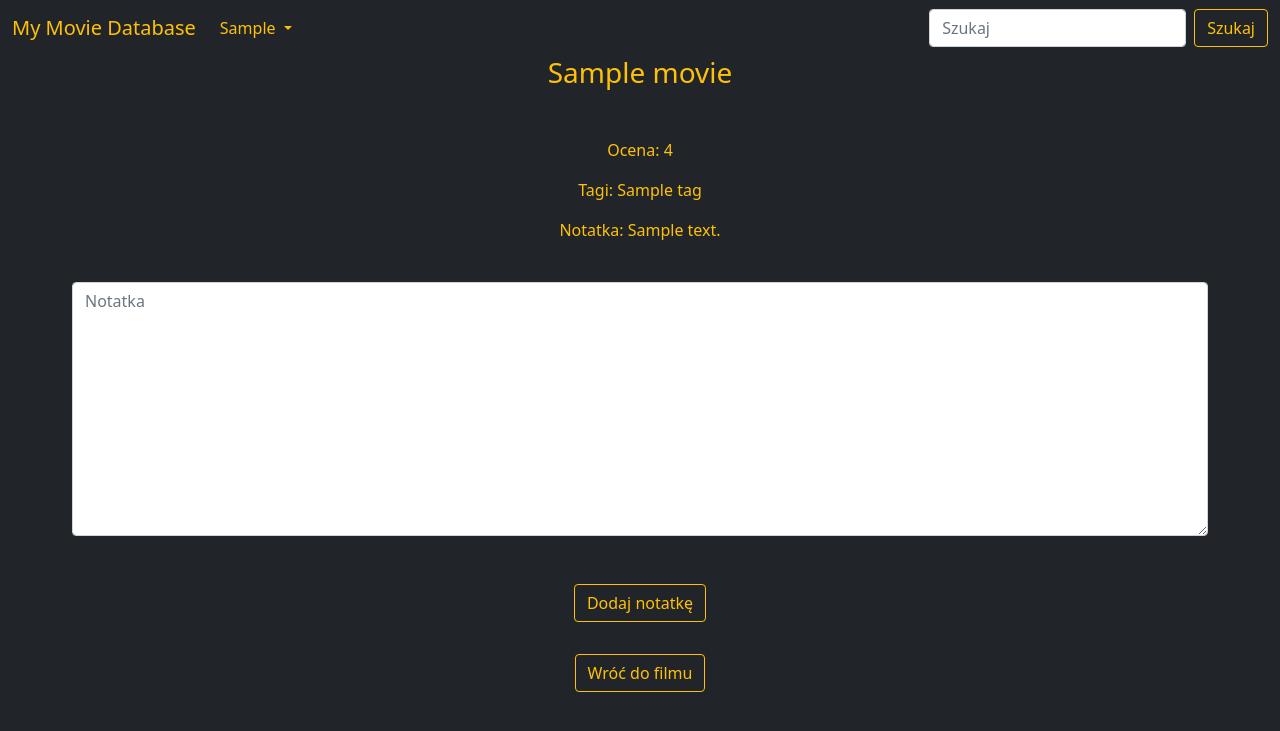
After one commit to mmiasojedow/MyMovieDatabase, a Django app: page /movie-note/1/ in a window 1280 px wide. The commit adds this page. Shown: the top 731 px of the page. Run offline with Django 3.2, Linux system fonts and the light colour scheme; a user stored in the database is signed in; tables that the repository leaves empty hold one stand-in row (values such as "Sample post").

Commit message:
movie and tags functionalities added

```diff
--- /dev/null
+++ b/main_app/forms.py
@@ -0,0 +1,20 @@
+from django import forms
+from main_app.models import Movie, Tag
+
+
+class MovieNoteForm(forms.ModelForm):
+    class Meta:
+        model = Movie
+        fields = ['note']
+        widgets = {
+            'note': forms.Textarea(attrs={'placeholder': 'Notatka', 'class': "form-control"}),
+        }
+
+
+class TagForm(forms.ModelForm):
+    class Meta:
+        model = Tag
+        fields = ['name']
+        widgets = {
+            'name': forms.TextInput(attrs={'placeholder': 'Nazwa', 'class': "form-control"}),
+        }
--- a/main_app/models.py
+++ b/main_app/models.py
@@ -1,13 +1,11 @@
 from django.conf import settings
 from django.db import models
-
-# Create your models here.
 
 
 class Movie(models.Model):
     title = models.CharField(max_length=128)
     rating = models.IntegerField()
-    link = models.URLField(max_length=200, unique=True)
+    link = models.URLField(max_length=200)
     note = models.TextField(null=True, blank=True)
     tags = models.ManyToManyField('Tag')
     user = models.ForeignKey(settings.AUTH_USER_MODEL,
--- a/main_app/scraper.py
+++ b/main_app/scraper.py
@@ -22,8 +22,9 @@ def get_movies(soup, user):
         link = "https://www.imdb.com" + \
             movie.find(
                 "h3", attrs={"class": "lister-item-header"}).find("a")["href"]
-        Movie.objects.create(title=title, rating=rating,
-                             link=link, user_id=user.id)
+        if Movie.objects.filter(title=title, user=user).count() == 0:
+            Movie.objects.create(title=title, rating=rating,
+                                 link=link, user_id=user.id)
 
 
 def get_next_url(soup):
--- a/main_app/templates/main_app/base.html
+++ b/main_app/templates/main_app/base.html
@@ -28,7 +28,7 @@
             </a>
             <ul class="dropdown-menu" aria-labelledby="navbarDropdown">
               {% if user.is_authenticated %}
-              <li><a class="dropdown-item" href="#">Tagi</a></li>
+              <li><a class="dropdown-item" href="{% url 'tag' %}">Tagi</a></li>
               <li><a class="dropdown-item" href="{% url 'sync' %}">Synchronizacja</a></li>
               <li>
                 <hr class="dropdown-divider">
@@ -41,12 +41,12 @@
             </ul>
           </li>
         </ul>
-        {% block form %}
+        {% if user.is_authenticated %}
         <form class="d-flex">
           <input class="form-control me-2" type="search" placeholder="Szukaj" aria-label="Search">
           <button class="btn btn-outline-warning" type="submit">Szukaj</button>
         </form>
-        {% endblock %}
+        {% endif %}
       </div>
     </div>
   </nav>
@@ -66,7 +66,7 @@
       {% for movie in movies  %}
       <tr>
         <th scope="row">{{ forloop.counter }}</th>
-        <td><a href='/'>{{ movie.title }}</a></td>
+        <td><a href="{% url 'movie' movie.pk %}">{{ movie.title }}</a></td>
         <td>{{ movie.rating }}</td>
         <td>{% for tag in movie.tags.all %} {{tag.name}} {% endfor %}</td>
       </tr>
--- /dev/null
+++ b/main_app/templates/main_app/movie_note.html
@@ -0,0 +1,27 @@
+{% extends 'main_app/base.html' %}
+{% block title %}{{ movie.title }}{% endblock %}
+{% block content %}
+<h3 class="text-center"><a href='{{movie.link}}' target="_blank">{{ movie.title }}</a></h3>
+
+<div class=' text-center m-lg-5'>
+    <p>Ocena: {{movie.rating}}</p>
+    <p><a href="{% url 'movie_tag' movie.pk %}">Tagi:</a> {% for tag in movie.tags.all %} {{tag.name}} {% endfor %}
+    </p>
+    <p><a href="{% url 'movie_note' movie.pk %}">Notatka:</a>
+        {% if movie.note %}{{ movie.note }}{% else %}Brak{% endif %}</p>
+
+
+    <form method="post">
+        {% csrf_token %}
+        <div class="form-group p-4">
+            {{form.note}}
+        </div>
+        <div class="form-group p-4">
+            <button type="submit" class="btn btn-outline-warning">Dodaj notatkę</button>
+        </div>
+        <div class="form-group p-2">
+            <a href="{% url 'movie' movie.pk %}"> <button class="btn btn-outline-warning">Wróć do filmu</button></a>
+        </div>
+    </form>
+</div>
+{% endblock %}
--- a/main_app/templates/main_app/sync.html
+++ b/main_app/templates/main_app/sync.html
@@ -1,6 +1,5 @@
 {% extends 'main_app/base.html' %}
 {% block title %}Synchronizacja{% endblock %}
-{% block form %}{% endblock %}
 {% block content %}
 <h3 class="text-center">Synchronizacja</h3>
 
--- a/main_app/views.py
+++ b/main_app/views.py
@@ -2,11 +2,14 @@ from django.contrib.auth import get_user_model
 from django.contrib.auth.mixins import LoginRequiredMixin
 from django.shortcuts import render, redirect
 from django.views import View
+from django.urls import reverse_lazy
+from django.views.generic.edit import DeleteView
 import requests
 from bs4 import BeautifulSoup
 
-from main_app.models import Movie
+from main_app.models import Movie, Tag
 from main_app.scraper import *
+from main_app.forms import MovieNoteForm, TagForm
 
 User = get_user_model()
 
@@ -30,8 +33,78 @@ class SyncView(LoginRequiredMixin, View):
     def post(self, request):
         user = request.user
         movies = len(Movie.objects.filter(user=user))
-        if movies > 0:
-            get_new_movies(user)
+        try:
+            if movies > 0:
+                get_new_movies(user)
+                return redirect('main')
+            else:
+                get_all_movies(user)
+                return redirect('main')
+        except:
+            return redirect('main')
+
+
+class MovieDetailView(LoginRequiredMixin, View):
+    def get(self, request, pk):
+        movie = Movie.objects.get(pk=pk)
+        return render(request, 'main_app/movie.html', {'movie': movie})
+
+
+class MovieTagView(LoginRequiredMixin, View):
+    def get(self, request, pk):
+        user = request.user
+        movie = Movie.objects.get(pk=pk)
+        tags = Tag.objects.filter(user=user)
+        return render(request, 'main_app/movie_tag.html', {'movie': movie, 'tags': tags})
+
+    def post(self, request, pk):
+        user = request.user
+        movie = Movie.objects.get(pk=pk)
+        tags = Tag.objects.filter(user=user)
+        chosen_tags = request.POST.getlist('tags')
+        new_tags = []
+        for tag in chosen_tags:
+            new_tags.append(Tag.objects.get(pk=tag))
+        movie.tags.set(new_tags)
+        return render(request, 'main_app/movie.html', {'movie': movie, 'tags': tags})
+
+
+class MovieNoteView(LoginRequiredMixin, View):
+    def get(self, request, pk):
+        movie = Movie.objects.get(pk=pk)
+        form = MovieNoteForm()
+        return render(request, 'main_app/movie_note.html', {'movie': movie, 'form': form})
+
+    def post(self, request, pk):
+        movie = Movie.objects.get(pk=pk)
+        form = MovieNoteForm(request.POST)
+        if form.is_valid():
+            note = form.cleaned_data['note']
+            movie.note = note
+            movie.save()
+        return render(request, 'main_app/movie.html', {'movie': movie, 'form': form})
+
+
+class TagView(LoginRequiredMixin, View):
+    def get(self, request):
+        user = request.user
+        tags = Tag.objects.filter(user=user)
+        form = TagForm()
+        return render(request, 'main_app/tag.html', {'tags': tags, 'form': form})
+
+    def post(self, request):
+        user = request.user
+        tags = Tag.objects.filter(user=user)
+        form = TagForm(request.POST)
+        if form.is_valid():
+            name = '#' + form.cleaned_data['name']
+            if Tag.objects.filter(name=name, user=user).count() == 0:
+                Tag.objects.create(user_id=user.id, name=name)
+            return render(request, 'main_app/tag.html', {'tags': tags, 'form': form})
         else:
-            get_all_movies(user)
-        return redirect('main')
+            return render(request, 'main_app/tag.html', {'tags': tags, 'form': form})
+
+
+class TagDeleteView(DeleteView):
+    model = Tag
+    success_url = reverse_lazy('tag')
--- a/moviedb_project/urls.py
+++ b/moviedb_project/urls.py
@@ -16,7 +16,7 @@ Including another URLconf
 from django.contrib import admin
 from django.urls import path
 
-from main_app.views import MainView, SyncView
+from main_app.views import MainView, SyncView, MovieDetailView, MovieTagView, MovieNoteView, TagView, TagDeleteView
 from user_app.views import RegisterView, LoginView, LogoutView
 
 urlpatterns = [
@@ -26,4 +26,10 @@ urlpatterns = [
     path('logout/', LogoutView.as_view(), name='logout'),
     path('register/', RegisterView.as_view(), name='register'),
     path('sync/', SyncView.as_view(), name='sync'),
+    path('movie/<int:pk>/', MovieDetailView.as_view(), name='movie'),
+    path('movie-tags/<int:pk>/', MovieTagView.as_view(), name='movie_tags'),
+    path('movie-note/<int:pk>/', MovieNoteView.as_view(), name='movie_note'),
+    path('tag/', TagView.as_view(), name='tag'),
+    path('tag/<pk>/delete/', TagDeleteView.as_view(), name='tag_delete'),
+
 ]
--- a/user_app/templates/user_app/login.html
+++ b/user_app/templates/user_app/login.html
@@ -1,6 +1,5 @@
 {% extends 'main_app/base.html' %}
 {% block title %}Logowanie{% endblock %}
-{% block form %}{% endblock %}
 {% block content %}
 <h3 class="text-center">{{ header }}</h3>
 
--- a/user_app/templates/user_app/register.html
+++ b/user_app/templates/user_app/register.html
@@ -1,6 +1,5 @@
 {% extends 'main_app/base.html' %}
 {% block title %}Rejestracja{% endblock %}
-{% block form %}{% endblock %}
 {% block content %}
 <h3 class="text-center">Zarejestruj się</h3>
 
```
Also changed, not shown: main_app/templates/main_app/movie.html (added, +13 -0 lines), main_app/templates/main_app/movie_tag.html (added, +28 -0 lines), main_app/templates/main_app/tag.html (added, +21 -0 lines), main_app/templates/main_app/tag_confirm_delete.html (added, +16 -0 lines), main_app/migrations/0003_auto_20210402_1950.py (added). Lines whose indentation alone changed are shown as unchanged.
